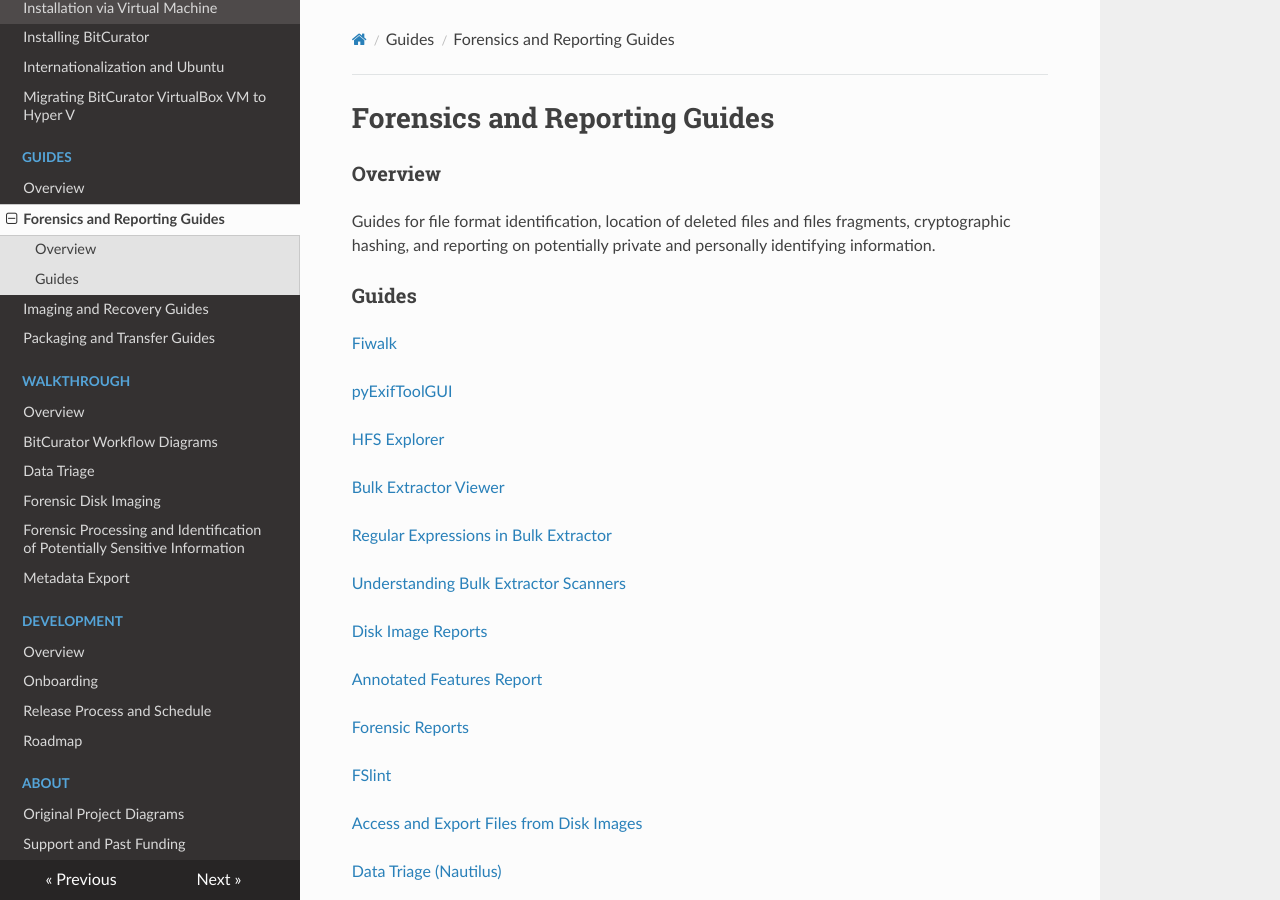
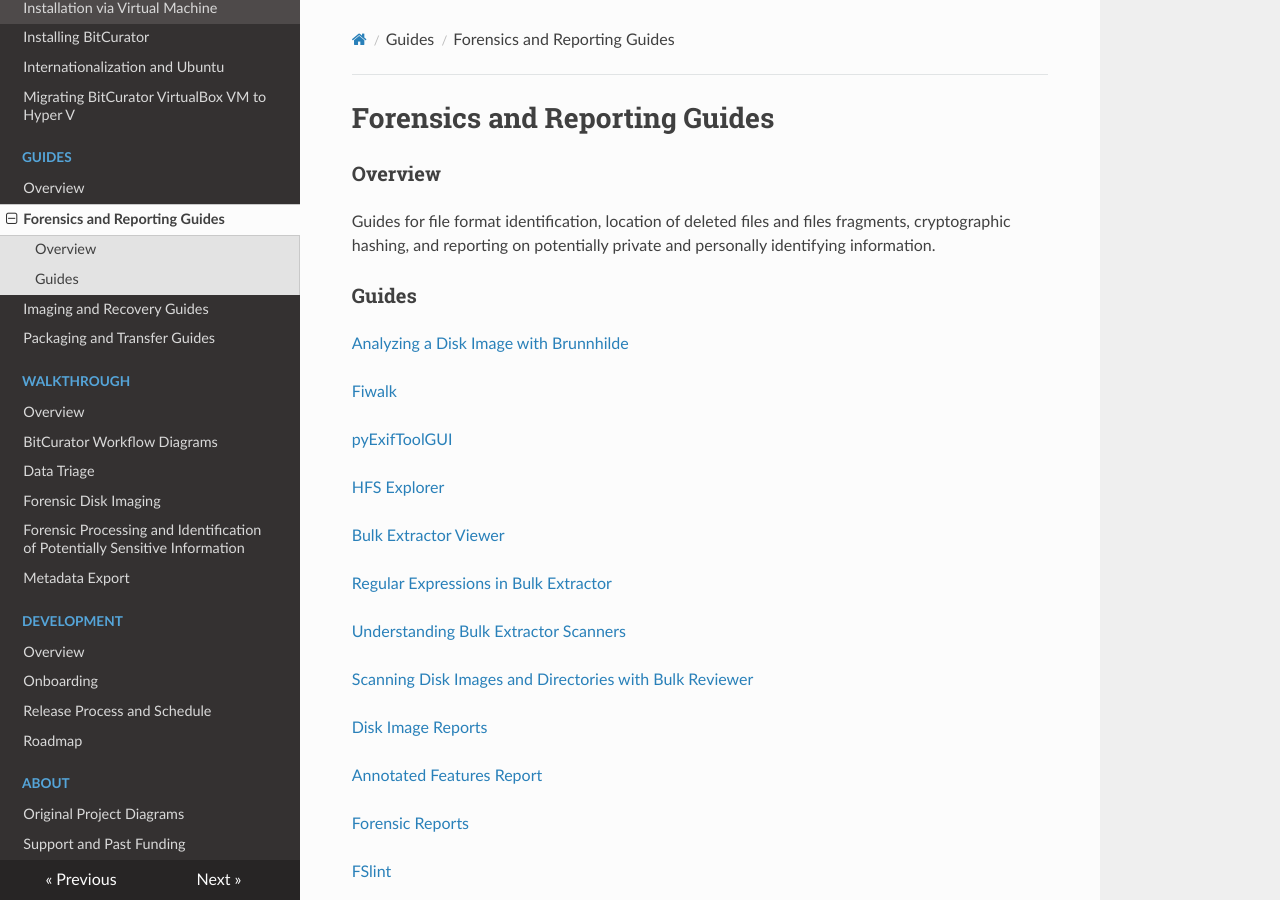
Before and after one commit to BitCurator/documentation, an MkDocs documentation site: the page built from docs/All Step-by-Step Guides/Forensics and Reporting Guides.md, in a window 1280 px wide and 900 px high. Built offline with MkDocs 1.6.1, drawn with Linux system fonts in a browser that asks for light colours; nearby versions of some CDN libraries.

Commit message:
add links to newly added pages

```diff
--- a/docs/All Step-by-Step Guides/Forensics and Reporting Guides.md
+++ b/docs/All Step-by-Step Guides/Forensics and Reporting Guides.md
@@ -11,6 +11,8 @@
 
 ### Guides
 
+[Analyzing a Disk Image with Brunnhilde](Analyzing a Disk Image with Brunnhilde)
+
 [Fiwalk](Fiwalk)
 
 [pyExifToolGUI](pyExifToolGUI)
@@ -22,6 +24,8 @@
 [Regular Expressions in Bulk Extractor](Regular Expressions in Bulk Extractor)
 
 [Understanding Bulk Extractor Scanners](Understanding Bulk Extractor Scanners)
+
+[Scanning Disk Images and Directories with Bulk Reviewer](Scanning Disk Images and Directories with Bulk Reviewer)
 
 [Disk Image Reports](Creating Disk Image Reports using the BitCurator Reporting Tool)
 
```
